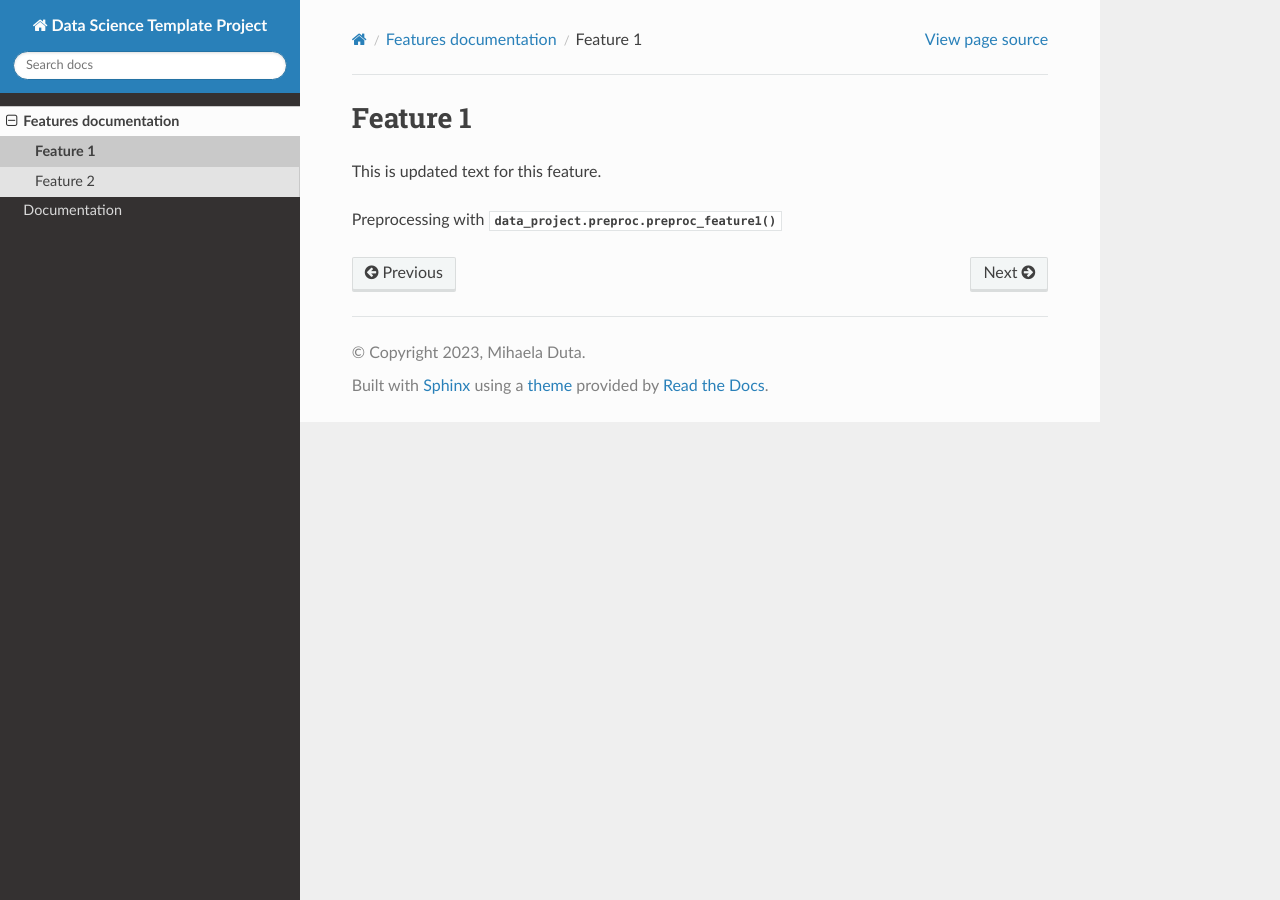
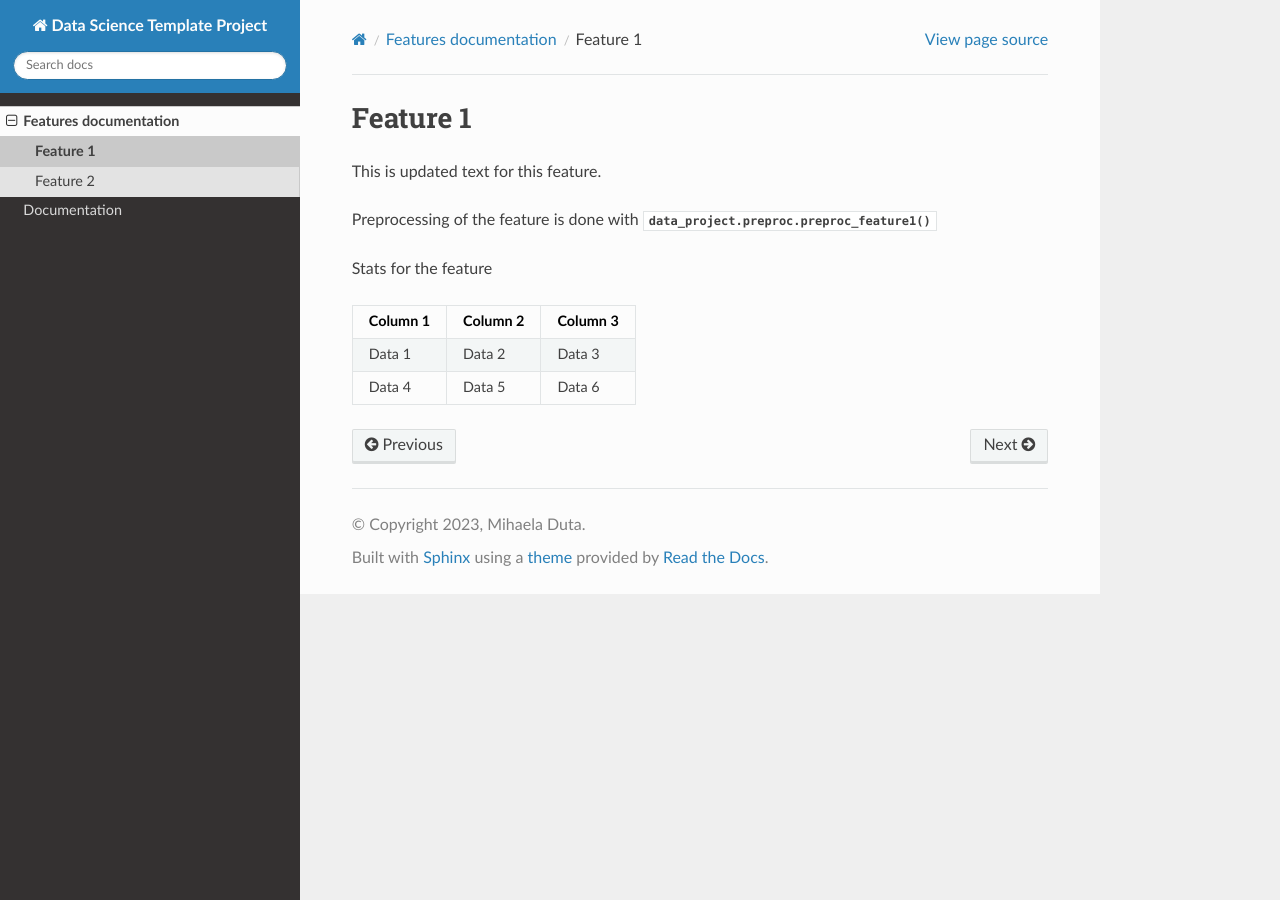
Before and after one commit to OxfordRSE/DataProject, a Sphinx documentation site: the page built from docs/source/features/feature_1.md, in a window 1280 px wide. Built offline with Sphinx 7.4.7 and the Read the Docs theme 2.0.0, drawn with Linux system fonts in a browser that asks for light colours.

Commit message:
Updated documentation.

```diff
--- a/docs/source/conf.py
+++ b/docs/source/conf.py
@@ -18,8 +18,8 @@ author = 'Mihaela Duta'
 # https://www.sphinx-doc.org/en/master/usage/configuration.html#general-configuration
 
 extensions = ['sphinx.ext.autodoc',
-              'myst_parser']
-
+              'myst_parser',
+              'sphinxmermaid']
 templates_path = ['_templates']
 exclude_patterns = []
 
--- a/docs/source/features/feature_1.md
+++ b/docs/source/features/feature_1.md
@@ -2,4 +2,11 @@
 
 This is updated text for this feature.
 
-Preprocessing with {py:mod}`data_project.preproc.preproc_feature1()`
+Preprocessing of the feature is done with {py:mod}`data_project.preproc.preproc_feature1()`
+
+Stats for the feature
+
+| Column 1 | Column 2 | Column 3 |
+| -------- | -------- | -------- |
+| Data 1   | Data 2   | Data 3   |
+| Data 4   | Data 5   | Data 6   |
--- a/requirements.txt
+++ b/requirements.txt
@@ -18,6 +18,7 @@ PyYAML==6.0.1
 requests==2.31.0
 snowballstemmer==2.2.0
 Sphinx==7.2.6
+sphinx-mermaid==0.0.8
 sphinx-rtd-theme==2.0.0
 sphinxcontrib-applehelp==1.0.7
 sphinxcontrib-devhelp==1.0.5
```
